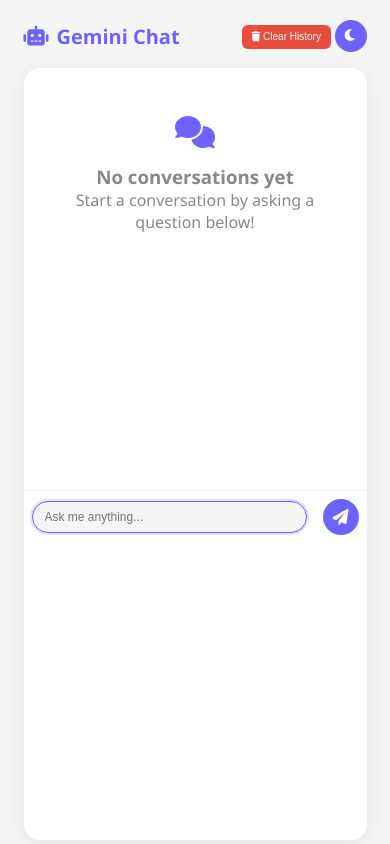
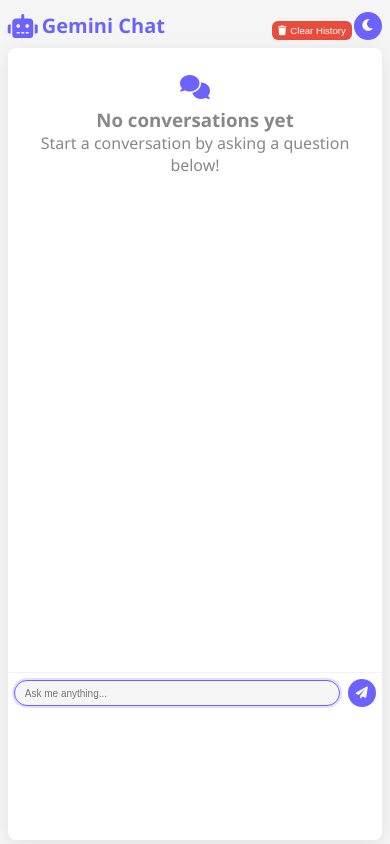
Before and after one commit to Shivambhatt2305/AI-chatbot, a Flask app: page / in a window 390 px wide. Run offline with Flask 3, Linux system fonts and the light colour scheme; some libraries are stand-ins or nearby versions.

Commit message:
Update index.html

```diff
--- a/templates/index.html
+++ b/templates/index.html
@@ -50,9 +50,9 @@
         }
 
         .container {
-            max-width: 90%;
+            max-width: 95%;
             margin: 0 auto;
-            padding: 1rem;
+            padding: clamp(0.5rem, 2vw, 1rem);
             width: 100%;
             flex-grow: 1;
             display: flex;
@@ -63,26 +63,27 @@
             display: flex;
             align-items: center;
             justify-content: space-between;
-            padding: 1rem 0;
+            padding: clamp(0.5rem, 2vw, 1rem) 0;
             flex-wrap: wrap;
+            gap: 0.5rem;
         }
 
         .app-title {
             display: flex;
             align-items: center;
-            gap: 0.5rem;
-            font-size: clamp(1.5rem, 5vw, 1.8rem);
+            gap: clamp(0.25rem, 1vw, 0.5rem);
+            font-size: clamp(1.25rem, 4vw, 1.75rem);
             font-weight: 700;
             color: var(--primary-color);
         }
 
         .app-title i {
-            font-size: clamp(1.6rem, 5vw, 2rem);
+            font-size: clamp(1.5rem, 5vw, 2rem);
         }
 
         .header-controls {
             display: flex;
-            gap: 0.5rem;
+            gap: clamp(0.25rem, 1vw, 0.5rem);
             align-items: center;
             flex-wrap: wrap;
         }
@@ -92,11 +93,14 @@
             color: white;
             border: none;
             border-radius: 6px;
-            padding: 0.5rem 0.75rem;
+            padding: clamp(0.4rem, 1.5vw, 0.6rem) clamp(0.6rem, 2vw, 0.9rem);
             cursor: pointer;
-            font-size: clamp(0.75rem, 3vw, 0.875rem);
+            font-size: clamp(0.7rem, 2.5vw, 0.85rem);
             transition: var(--transition);
             text-decoration: none;
+            display: flex;
+            align-items: center;
+            gap: 0.25rem;
         }
 
         .clear-history-btn:hover {
@@ -108,8 +112,8 @@
             color: white;
             border: none;
             border-radius: 50%;
-            width: 2.5rem;
-            height: 2.5rem;
+            width: clamp(2rem, 6vw, 2.5rem);
+            height: clamp(2rem, 6vw, 2.5rem);
             cursor: pointer;
             display: flex;
             align-items: center;
@@ -123,7 +127,7 @@
 
         .chat-container {
             background-color: var(--bg-color);
-            border-radius: 1rem;
+            border-radius: clamp(0.5rem, 2vw, 1rem);
             box-shadow: var(--shadow);
             overflow: hidden;
             display: flex;
@@ -132,15 +136,15 @@
         }
 
         .chat-messages {
-            padding: 1rem;
+            padding: clamp(0.5rem, 2vw, 1rem);
             overflow-y: auto;
             flex-grow: 1;
-            max-height: 70vh;
+            max-height: calc(100vh - 200px);
         }
 
         .conversation-group {
-            margin-bottom: 1.5rem;
-            padding-bottom: 1rem;
+            margin-bottom: clamp(1rem, 3vw, 1.5rem);
+            padding-bottom: clamp(0.5rem, 2vw, 1rem);
             border-bottom: 1px solid rgba(0, 0, 0, 0.1);
         }
 
@@ -318,21 +329,21 @@
         }
 
         .input-container {
-            padding: 1rem;
+            padding: clamp(0.5rem, 2vw, 1rem);
             background-color: var(--bg-color);
             border-top: 1px solid rgba(0, 0, 0, 0.05);
             display: flex;
             align-items: center;
             flex-wrap: wrap;
-            gap: 0.5rem;
+            gap: clamp(0.25rem, 1vw, 0.5rem);
         }
 
         .message-input {
             flex-grow: 1;
-            padding: 0.75rem 1rem;
+            padding: clamp(0.5rem, 2vw, 0.75rem) clamp(0.75rem, 2.5vw, 1rem);
             border: 1px solid #ddd;
-            border-radius: 1.5rem;
-            font-size: clamp(0.875rem, 3vw, 1rem);
+            border-radius: clamp(1rem, 3vw, 1.5rem);
+            font-size: clamp(0.75rem, 2.5vw, 0.9375rem);
             background-color: var(--secondary-color);
             color: var(--text-color);
             transition: var(--transition);
@@ -350,9 +361,9 @@
             color: white;
             border: none;
             border-radius: 50%;
-            width: 2.75rem;
-            height: 2.75rem;
-            margin-left: 0.5rem;
+            width: clamp(2rem, 6vw, 2.75rem);
+            height: clamp(2rem, 6vw, 2.75rem);
+            margin-left: clamp(0.25rem, 1vw, 0.5rem);
             cursor: pointer;
             display: flex;
             align-items: center;
@@ -365,18 +376,18 @@
         }
 
         .send-button i {
-            font-size: clamp(1rem, 3vw, 1.125rem);
+            font-size: clamp(0.875rem, 2.5vw, 1rem);
         }
 
         .empty-state {
             text-align: center;
-            padding: 2rem 1rem;
+            padding: clamp(1rem, 5vw, 2rem) clamp(0.5rem, 2vw, 1rem);
             color: #888;
         }
 
         .empty-state i {
-            font-size: clamp(2rem, 6vw, 3rem);
-            margin-bottom: 1rem;
+            font-size: clamp(1.5rem, 6vw, 2.5rem);
+            margin-bottom: clamp(0.5rem, 2vw, 1rem);
             color: var(--primary-color);
         }
 
@@ -396,70 +407,90 @@
         }
 
         /* Responsive Adjustments */
+        @media (max-width: 1024px) {
+            .container {
+                max-width: 98%;
+                padding: clamp(0.25rem, 1.5vw, 0.5rem);
+            }
+            .chat-messages {
+                max-height: calc(100vh - 180px);
+            }
+            .message {
+                max-width: 92%;
+            }
+        }
+
         @media (max-width: 768px) {
             .container {
-                padding: 0.5rem;
+                padding: clamp(0.25rem, 1vw, 0.5rem);
+            }
+            .header-controls {
+                flex-direction: column;
+                align-items: flex-end;
+            }
+            .chat-messages {
+                max-height: calc(100vh - 200px);
             }
             .message {
                 max-width: 95%;
             }
-            .header-controls {
-                flex-direction: column;
-                gap: 0.5rem;
-            }
-            .app-title {
-                font-size: clamp(1.25rem, 4vw, 1.5rem);
-            }
-            .app-title i {
-                font-size: clamp(1.25rem, 4vw, 1.75rem);
-            }
-            .chat-messages {
-                max-height: 60vh;
-            }
             .message-bubble {
-                padding: 0.5rem 0.75rem;
-                font-size: clamp(0.75rem, 2.5vw, 0.875rem);
+                padding: clamp(0.4rem, 1.5vw, 0.6rem) clamp(0.6rem, 2vw, 0.8rem);
+                font-size: clamp(0.7rem, 2vw, 0.875rem);
             }
             .solution-container {
-                padding: 0.75rem;
+                padding: clamp(0.4rem, 1.5vw, 0.75rem);
             }
             .input-container {
-                padding: 0.5rem;
+                padding: clamp(0.4rem, 1.5vw, 0.75rem);
             }
             .message-input {
-                padding: 0.5rem 0.75rem;
-                font-size: clamp(0.75rem, 2.5vw, 0.875rem);
+                padding: clamp(0.4rem, 1.5vw, 0.6rem) clamp(0.6rem, 2vw, 0.8rem);
+                font-size: clamp(0.7rem, 2vw, 0.875rem);
             }
             .send-button {
-                width: 2.25rem;
-                height: 2.25rem;
+                width: clamp(1.75rem, 5vw, 2.25rem);
+                height: clamp(1.75rem, 5vw, 2.25rem);
             }
         }
 
         @media (max-width: 480px) {
             .container {
-                padding: 0.25rem;
+                padding: clamp(0.125rem, 1vw, 0.25rem);
             }
             .header-controls {
                 flex-direction: row;
-                gap: 0.25rem;
+                justify-content: flex-end;
+                gap: clamp(0.125rem, 0.5vw, 0.25rem);
             }
             .clear-history-btn, .copy-button {
-                padding: 0.4rem 0.6rem;
-                font-size: clamp(0.625rem, 2.5vw, 0.75rem);
+                padding: clamp(0.25rem, 1vw, 0.4rem) clamp(0.4rem, 1.5vw, 0.6rem);
+                font-size: clamp(0.6rem, 2vw, 0.7rem);
             }
             .theme-toggle {
-                width: 2rem;
-                height: 2rem;
+                width: clamp(1.75rem, 5vw, 2rem);
+                height: clamp(1.75rem, 5vw, 2rem);
             }
             .chat-messages {
-                max-height: 50vh;
+                max-height: calc(100vh - 220px);
             }
-            .solution-content h1 { font-size: clamp(0.875rem, 3.5vw, 1rem); }
-            .solution-content h2 { font-size: clamp(0.75rem, 3vw, 0.875rem); }
-            .solution-content h3 { font-size: clamp(0.625rem, 2.5vw, 0.75rem); }
+            .message-bubble {
+                font-size: clamp(0.625rem, 1.8vw, 0.75rem);
+            }
+            .solution-content h1 { font-size: clamp(0.875rem, 3vw, 1rem); }
+            .solution-content h2 { font-size: clamp(0.75rem, 2.5vw, 0.875rem); }
+            .solution-content h3 { font-size: clamp(0.625rem, 2vw, 0.75rem); }
             .solution-content {
+                font-size: clamp(0.625rem, 2vw, 0.75rem);
+            }
+            .solution-title {
                 font-size: clamp(0.75rem, 2.5vw, 0.875rem);
+            }
+            .message-input {
+                font-size: clamp(0.625rem, 2vw, 0.75rem);
+            }
+            .send-button i {
+                font-size: clamp(0.75rem, 2vw, 0.875rem);
             }
         }
     </style>
```
Also changed, not shown: other parts of templates/index.html (+41 -34 lines).
